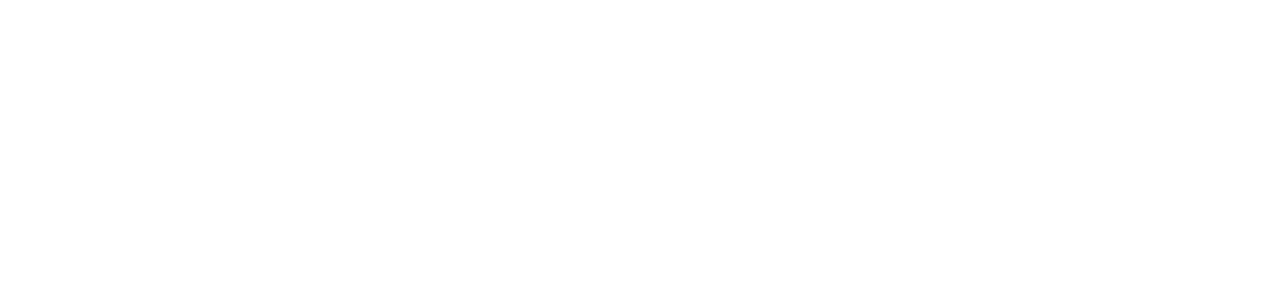
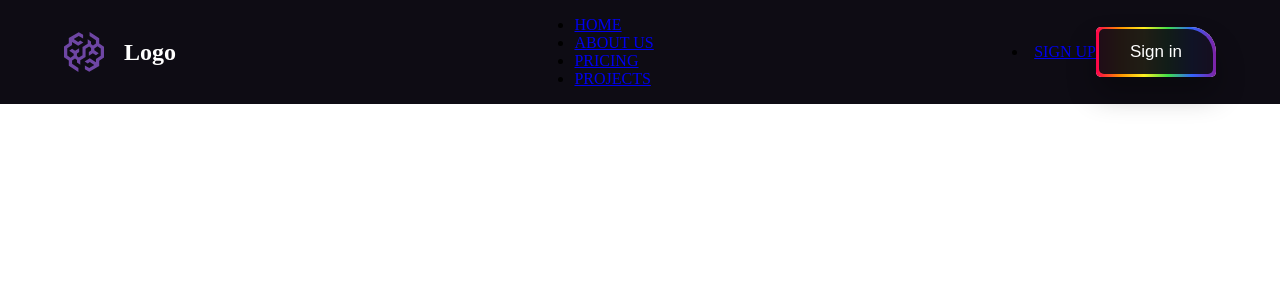
Before and after one commit to HONGKAI123/Navbar, a React (Create React App) app: page / in a window 1280 px wide. Shown: the top 300 px of the page. Built offline with nearby package versions, Linux system fonts and the light colour scheme.

Commit message:
add Navbar basic style

```diff
--- a/src/App.tsx
+++ b/src/App.tsx
@@ -1,7 +1,12 @@
 import "./App.css";
+import Navbar from "./components/Navbar/Navbar";
 
 function App() {
-  return <div className="App"></div>;
+  return (
+    <div className="App">
+      <Navbar />
+    </div>
+  );
 }
 
 export default App;
--- a/src/components/Navbar/Navbar.css
+++ b/src/components/Navbar/Navbar.css
@@ -1,48 +1,95 @@
-.navbar-linkitems {
-  list-style: none;
-  display: inline-block;
-  padding: 10px 60px;
-  position: relative;
+.navbar-container {
+  width: 100%;
+  background-color: #0e0c14;
+  min-height: 70.81px;
+}
+.navbar {
+  display: flex;
+  align-items: center;
+  justify-content: space-between;
+  padding-left: 5%;
+  padding-right: 5%;
+}
+.navbar-logo {
+  display: flex;
+  align-items: center;
+  color: rgb(255, 255, 255);
+  justify-content: space-around;
+  gap: 20px;
+}
+.navbar-sign {
+  display: flex;
+  align-items: center;
 }
 
-.navbar-linkitems .navbar-link {
-  position: relative;
-  text-decoration: none;
-  color: rgba(255, 255, 255, 0.5);
-  /* fontsize: 17px */
-  font-size: 1.0625rem;
-  font-family: "Poppins", sans-serif;
-  transition: color 0.5s ease, background-size 0.5s ease;
+.navbar-toggle-btn {
+  position: fixed; /*force to always stay at right  */
+  top: 1rem;
+  right: 1rem;
+
+  display: none;
+  /* display: flex; */
+  flex-direction: column;
+  justify-content: space-between;
+  width: 40px;
+  height: 25px;
+  background-color: white;
+  border: 2px solid black;
+  padding: 5px;
 }
-.navbar-linkitems .navbar-link:hover {
-  color: transparent; /* 使文字透明，显示背景渐变 */
-  background-image: linear-gradient(
-    45deg,
-    #ffc876 10%,
-    #79fff7 43%,
-    #9f53ff 72%,
-    #ff98e2 100%
-  );
-  -webkit-background-clip: text; /* cut background to text*/
+
+.navbar-toggle-btn .navbar-toggle-btn-bar {
+  height: 4px;
+  width: 100%;
+  border-radius: 100px;
+  background-color: black;
+  /* background-color: rgb(247, 245, 243); */
+  color: white;
 }
-/* backup solution if not support webkit */
-@supports not (-webkit-background-clip: text) {
-  .navbar-linkitems a:hover {
-    background: none;
-    color: rgba(255, 255, 255, 0.5); /* if not support, use original text */
+
+@media (max-width: 1268px) {
+  .navbar-toggle-btn {
+    display: flex;
+  }
+  .navbar {
+    flex-direction: column;
+  }
+  .navbar-links {
+    display: none;
+    width: 100%;
+  }
+
+  .navbar-links.active {
+    display: block;
+    align-items: center;
+    animation: slideDown 0.5s forwards;
+  }
+
+  ul {
+    display: flex;
+    flex-direction: column;
+    width: 100%;
+    text-align: center;
+    margin-top: 10px;
+    padding: 0;
+  }
+  .navbar-sign {
+    display: none;
   }
 }
-.navbar-linkitems .navbar-link::after {
-  content: "";
-  position: absolute;
-  background-image: linear-gradient(to right, #89f9e8 10%, #facb7b 100%);
+@media (max-width: 800px) {
+  .navbar-logo {
+    display: none;
+  }
+}
 
-  height: 1.5px;
-  width: 0;
-  left: 0;
-  bottom: -10px;
-  transition: 0.3s ease;
+@keyframes slideDown {
+  from {
+    transform: translateY(-100%);
+    opacity: 0;
+  }
+  to {
+    transform: translateY(0);
+    opacity: 1;
+  }
 }
-.navbar-linkitems .navbar-link:hover:after {
-  width: 100%;
-}
--- a/src/components/Navbar/Navbar.tsx
+++ b/src/components/Navbar/Navbar.tsx
@@ -1,4 +1,5 @@
 import React, { useState } from "react";
+import "./Navbar.css";
 import NavbarItem from "../NavbarItem/NavbarItem";
 import SigninButton from "../SigninButton/SigninButton";
 import {
@@ -36,7 +37,7 @@
           <NavbarItem label="SIGN UP" link="#" />
           <SigninButton />
         </div>
-        <a
+        {/* <a
           href="#toggle"
           className="navbar-toggle-btn"
           onClick={toggleNavbarHandler}
@@ -44,7 +45,7 @@
           <span className="navbar-toggle-btn-bar"></span>
           <span className="navbar-toggle-btn-bar"></span>
           <span className="navbar-toggle-btn-bar"></span>
-        </a>
+        </a> */}
       </nav>
     </div>
   );
--- a/src/components/NavbarItem/NavbarItem.tsx
+++ b/src/components/NavbarItem/NavbarItem.tsx
@@ -1,4 +1,5 @@
 import React from "react";
+import "./NavbarItem.css";
 interface NavbarItemProps {
   link: string;
   label: string;
--- /dev/null
+++ b/src/components/SigninButton/SigninButton.css
@@ -0,0 +1,48 @@
+.navbar-signin-btn {
+  border: none;
+  position: relative;
+  height: 50px;
+  width: 120px;
+  box-shadow: 0 1.25em 2.18em rgb(0, 0, 0, 0.3);
+  cursor: pointer;
+  border-radius: 5px 25px 5px 5px;
+  overflow: hidden;
+}
+.navbar-signin-btn::before {
+  top: 0;
+  left: 0;
+  position: absolute;
+  content: "";
+  width: 100%;
+  height: 100%;
+  background: repeating-linear-gradient(
+    to right,
+    #fd004c,
+    #fe9000,
+    #fff020,
+    #3edf4b,
+    #3363ff,
+    #8021a5
+  );
+}
+
+.navbar-signin-btn::after {
+  content: "Sign in";
+  position: absolute;
+  font-size: 17px;
+  border-radius: 5px 25px 5px 5px;
+  background-color: rgba(14, 12, 20, 0.92);
+  height: 90%;
+  width: 95%;
+  top: 2.3px;
+  left: 2.5%;
+  color: rgb(255, 255, 255);
+  display: flex;
+  justify-content: center;
+  align-items: center;
+}
+.navbar-signin-btn:hover:before {
+  font-size: large;
+  background-position: -100em 0;
+  transition: 10s linear;
+}
--- a/src/components/SigninButton/SigninButton.tsx
+++ b/src/components/SigninButton/SigninButton.tsx
@@ -1,7 +1,8 @@
 import React from "react";
+import "./SigninButton.css";
 
 function SigninButton() {
-  return <div>SigninButton</div>;
+  return <button className="navbar-signin-btn"></button>;
 }
 
 export default SigninButton;
```
Also changed, not shown: public/logo.svg (added), src/components/DropdownMenu/DropdownMenu.css (added), src/components/NavbarItem/NavbarItem.css (added).
